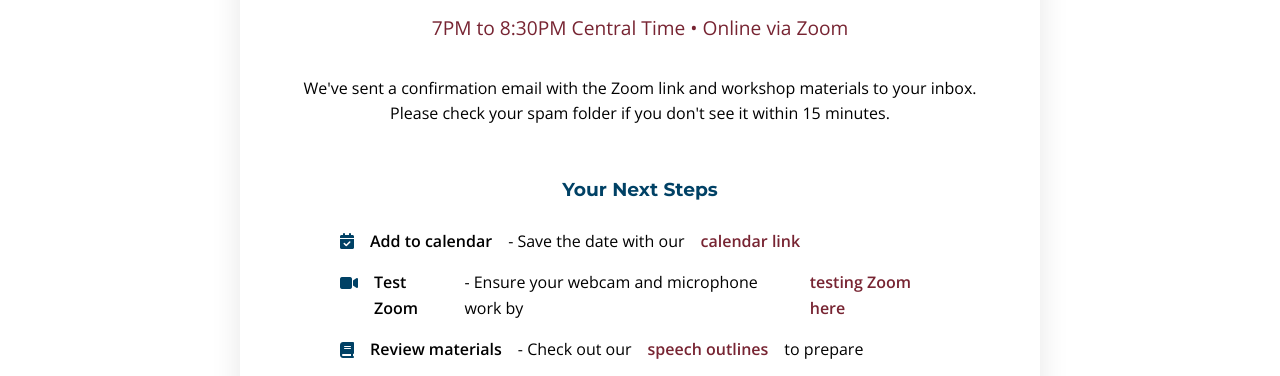
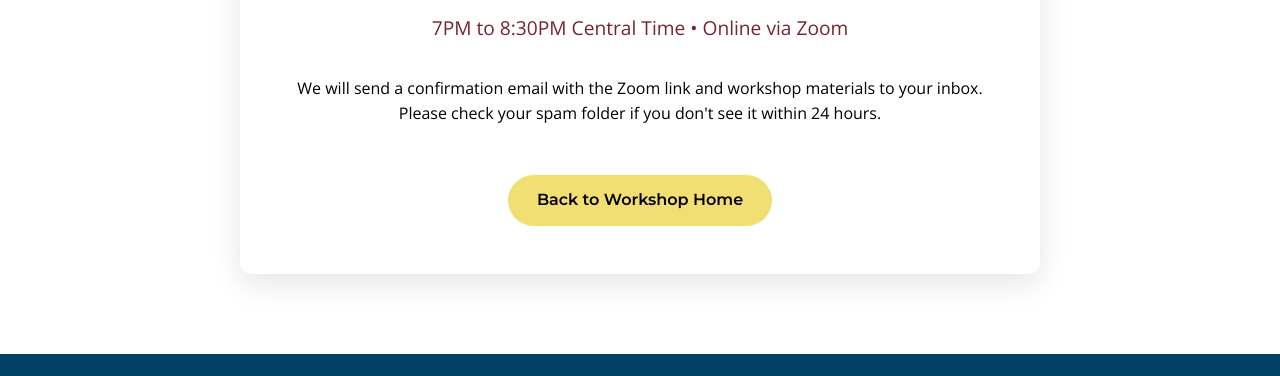
Before and after one commit to Leosmith1244/Workshop_Story_Telling_Ninja, a plain HTML site: page thank-you.html in a window 1280 px wide. Shown: the part 906-1282 px from the top of the page. Drawn offline with nearby package versions, Linux system fonts and the light colour scheme.

Commit message:
Add files via upload

```diff
--- a/thank-you.html
+++ b/thank-you.html
@@ -77,17 +77,9 @@
                 <h2 class="section-title" style="margin-bottom: 1rem;">See You on September 18th!</h2>
                 <p class="section-subtitle" style="margin-bottom: 2rem;">7PM to 8:30PM Central Time • Online via Zoom</p>
 
-                <p>We've sent a confirmation email with the Zoom link and workshop materials to your inbox. Please check your spam folder if you don't see it within 15 minutes.</p>
+                <p>We will send a confirmation email with the Zoom link and workshop materials to your inbox. Please check your spam folder if you don't see it within 24 hours.</p>
 
-                <div class="next-steps">
-                    <h3 style="text-align: center; margin-bottom: 1.5rem; color: var(--blue);">Your Next Steps</h3>
-                    <ul>
-                        <li><i class="fas fa-calendar-check"></i> <strong>Add to calendar</strong> - Save the date with our <a href="#" style="color: var(--maroon); font-weight: 600;">calendar link</a></li>
-                        <li><i class="fas fa-video"></i> <strong>Test Zoom</strong> - Ensure your webcam and microphone work by <a href="https://zoom.us/test" target="_blank" style="color: var(--maroon); font-weight: 600;">testing Zoom here</a></li>
-                        <li><i class="fas fa-book"></i> <strong>Review materials</strong> - Check out our <a href="speakers.html" style="color: var(--maroon); font-weight: 600;">speech outlines</a> to prepare</li>
-                        <li><i class="fas fa-users"></i> <strong>Invite colleagues</strong> - Share this workshop with friends using <a href="index.html#register" style="color: var(--maroon); font-weight: 600;">this registration link</a></li>
-                    </ul>
-                </div>
+
 
                 <div style="margin-top: 3rem;">
                     <a href="index.html" class="btn">Back to Workshop Home</a>
```
